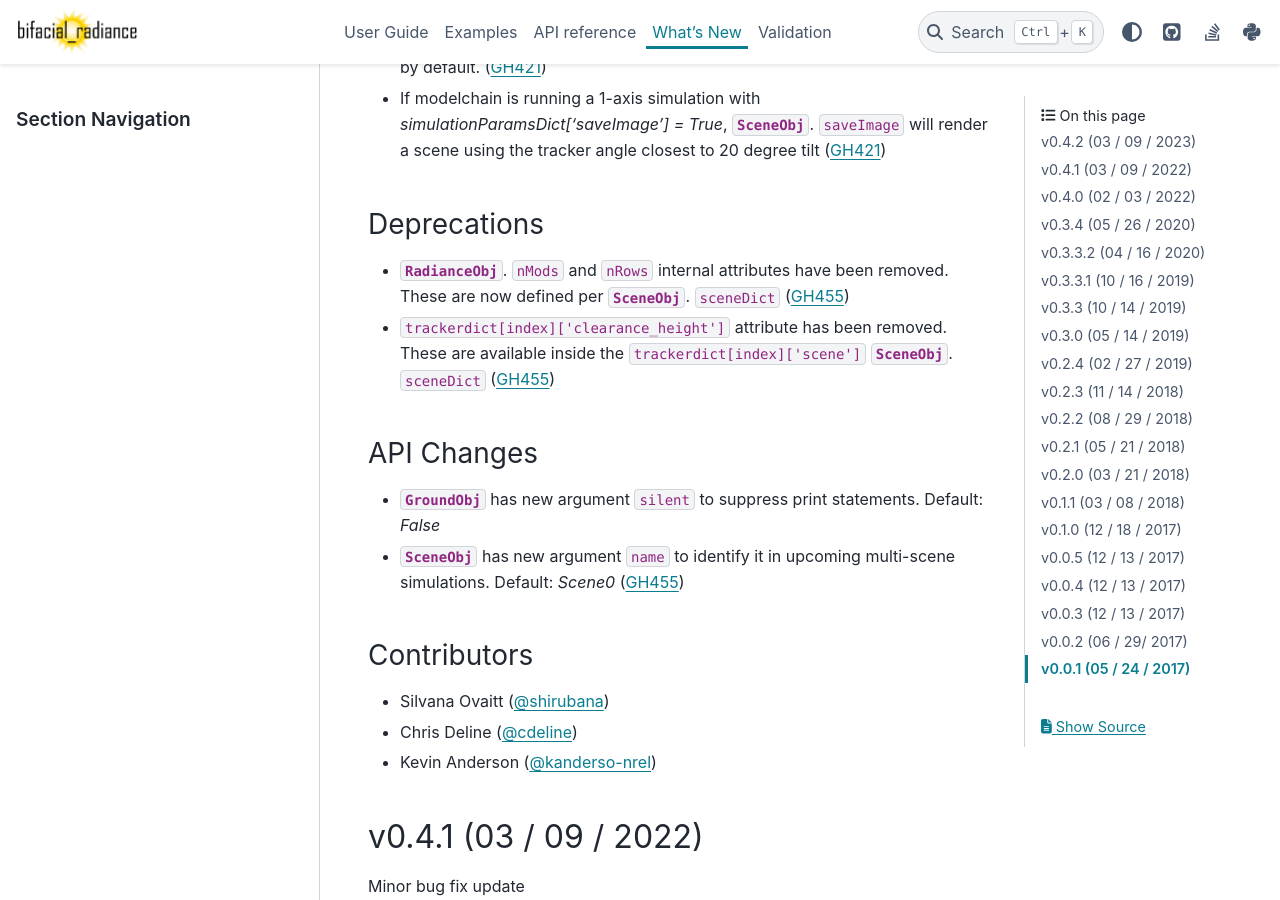
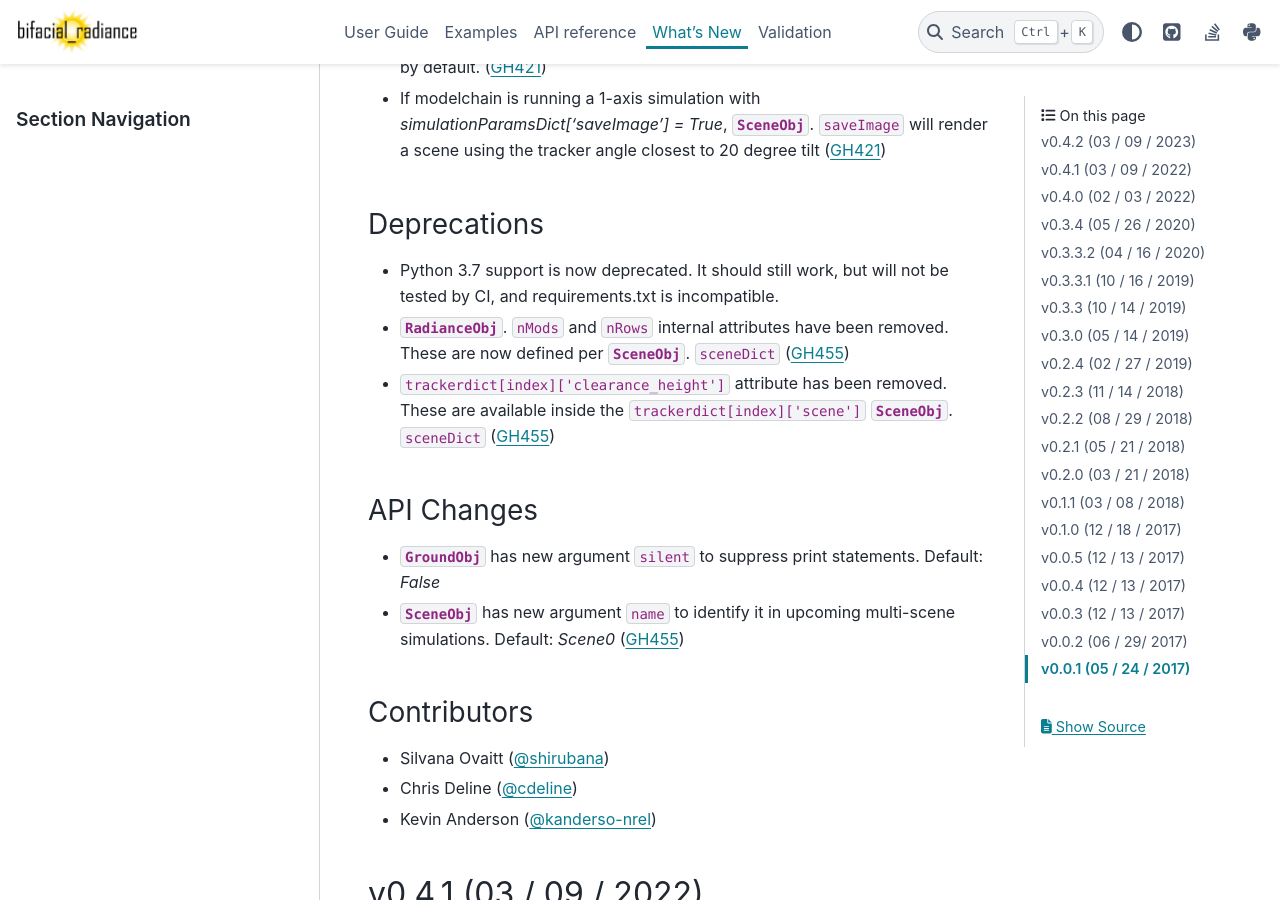
Before and after one commit to NREL/bifacial_radiance, a Sphinx documentation site: the page built from docs/sphinx/source/whatsnew.rst, in a window 1280 px wide and 900 px high, scrolled down 974 px. Built offline with Sphinx 7.4.7 and the PyData theme 0.15.4, drawn with Linux system fonts in a browser that asks for light colours.

Commit message:
Deprecating Py3.7 support. Update requirements.txt.  Fixes dependabot pulls #448 and #425.

```diff
--- a/docs/sphinx/source/whatsnew/v0.4.2.rst
+++ b/docs/sphinx/source/whatsnew/v0.4.2.rst
@@ -28,6 +28,7 @@ Enhancements
 
 Deprecations
 ~~~~~~~~~~~~~~
+*  Python 3.7 support is now deprecated. It should still work, but will not be tested by CI, and requirements.txt is incompatible.
 *  :py:class:`~bifacial_radiance.RadianceObj`. ``nMods`` and ``nRows`` internal attributes have been removed. These are now defined per :py:class:`~bifacial_radiance.SceneObj`. ``sceneDict``  (:pull:`455`)
 *  ``trackerdict[index]['clearance_height']`` attribute has been removed. These are available inside the ``trackerdict[index]['scene']``  :py:class:`~bifacial_radiance.SceneObj`. ``sceneDict``   (:pull:`455`)
 
--- a/setup.py
+++ b/setup.py
@@ -75,7 +75,6 @@ setup(
         # Specify the Python versions you support here. In particular, ensure
         # that you indicate whether you support Python 2, Python 3 or both.
         'Programming Language :: Python :: 3',
-        'Programming Language :: Python :: 3.7',
         'Programming Language :: Python :: 3.8',
         'Programming Language :: Python :: 3.9',
         'Programming Language :: Python :: 3.10',
```
Also changed, not shown: requirements.txt (+11 -11 lines), 1 other file.
